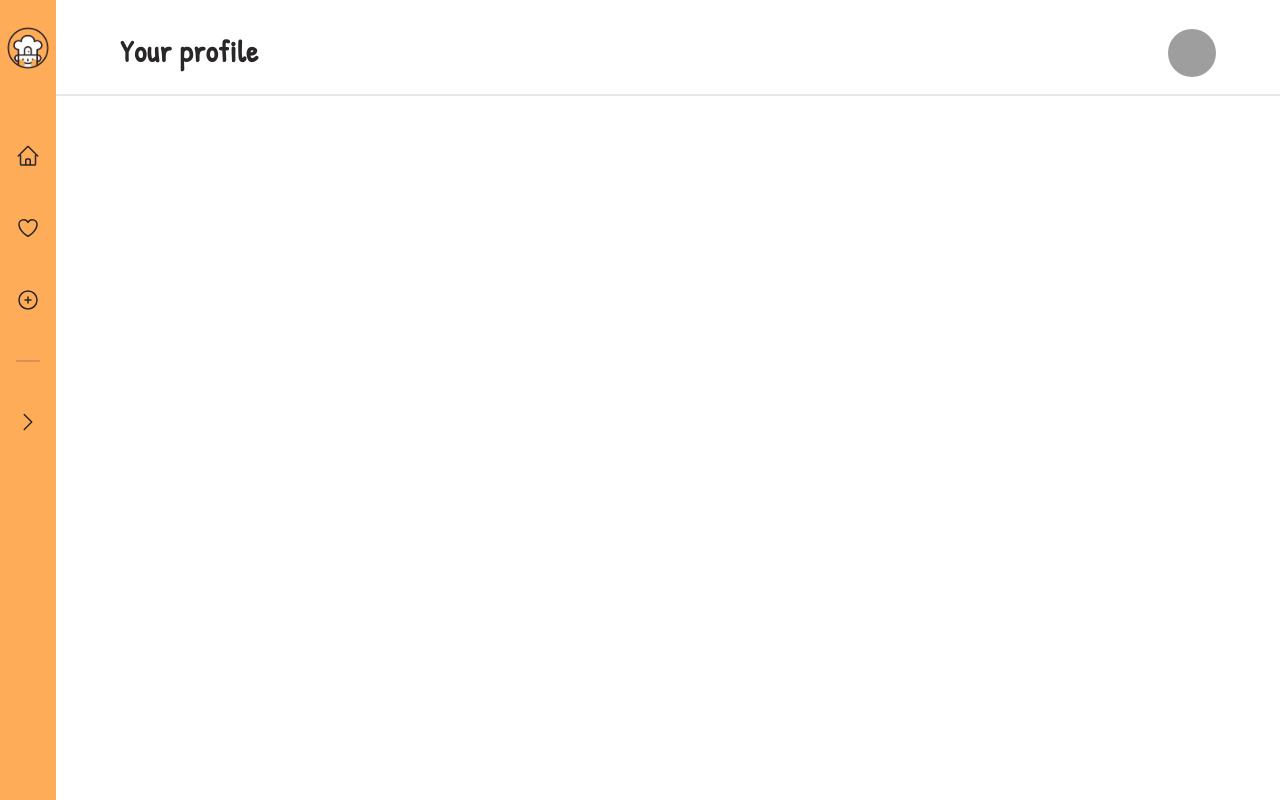
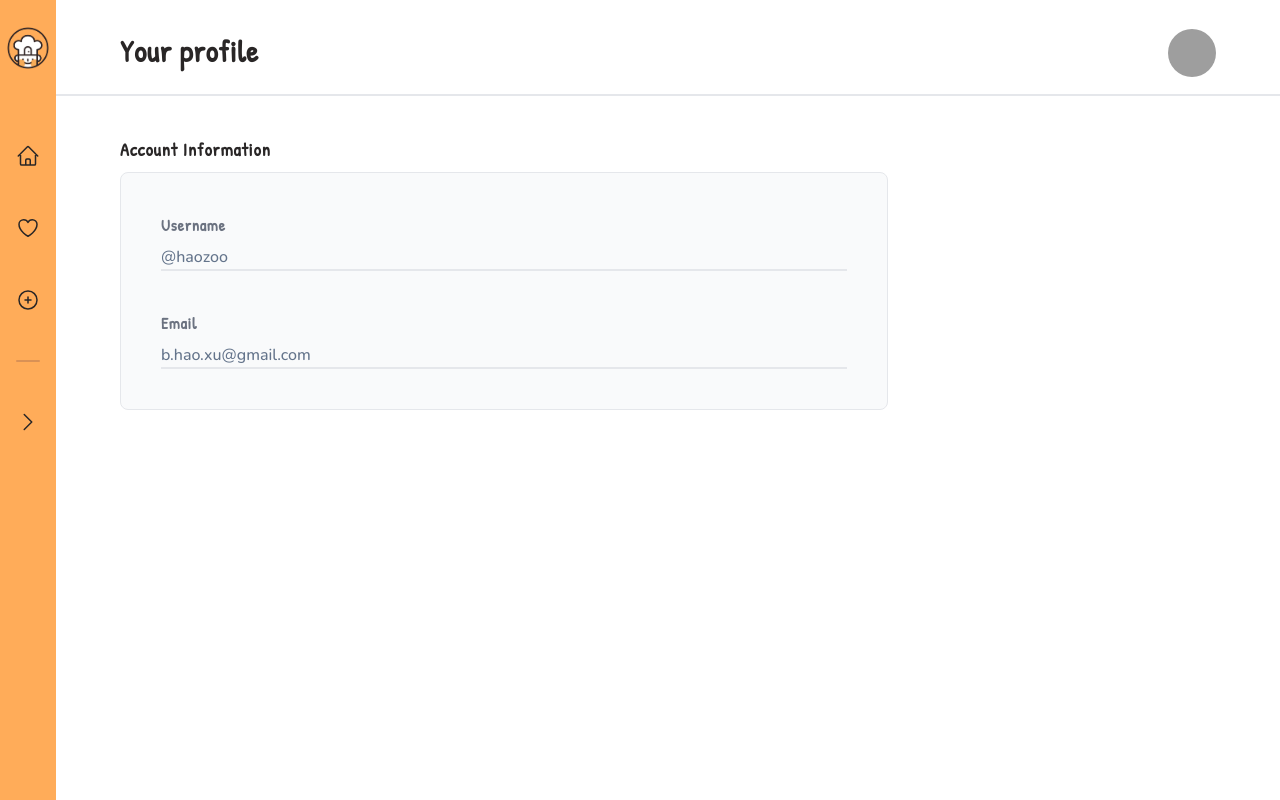
Before and after one commit to haozoo/recipe-book, a Next.js app: page /profile in a window 1280 px wide. Shown: the top 800 px of the page. Built offline with nearby package versions, Linux system fonts and the light colour scheme; no server answers; sample sign-in values are in the browser's storage; grey boxes are pictures that could not be loaded; a web font is replaced by a local one.

Commit message:
feat: added basic detail display for profile

```diff
--- a/pages/profile/index.js
+++ b/pages/profile/index.js
@@ -1,8 +1,41 @@
 import React from "react";
 import UserLayout from "../../components/layout/UserLayout";
 
+const AccountDetail = ({ label, data, handleEdit }) => {
+  return (
+    <div>
+      <div className="pb-2 text-base font-patrick font-extrabold tracking-wider text-gray-500">
+        {label}
+      </div>
+      <div className="border-x-0 border-t-0 border-b-2 border-gray-200 text-slate-500 text-base font-nunito font-medium">
+        {data}
+      </div>
+    </div>
+  );
+};
+
 export default function UserProfilePage() {
-  return <div className="font-nunito text-chestnut text-md"></div>;
+  return (
+    <div className="">
+      <div className="flex-1 xl:overflow-y-auto">
+        <div className="max-w-3xl py-10">
+          <div className="pb-2 text-lg font-patrick font-extrabold tracking-wider text-chestnut">
+            Account Information
+          </div>
+          <div className="bg-gray-50 border border-1 border-gray-200 p-6 sm:p-10 rounded-lg">
+            <div className="grid grid-cols-1 gap-y-10 sm:grid-cols-6 sm:gap-x-6">
+              <div className="sm:col-span-6">
+                <AccountDetail label="Username" data="@haozoo" />
+              </div>
+              <div className="sm:col-span-6">
+                <AccountDetail label="Email" data="b.hao.xu@gmail.com" />
+              </div>
+            </div>
+          </div>
+        </div>
+      </div>
+    </div>
+  );
 }
 
 UserProfilePage.getLayout = (page) => {
```
